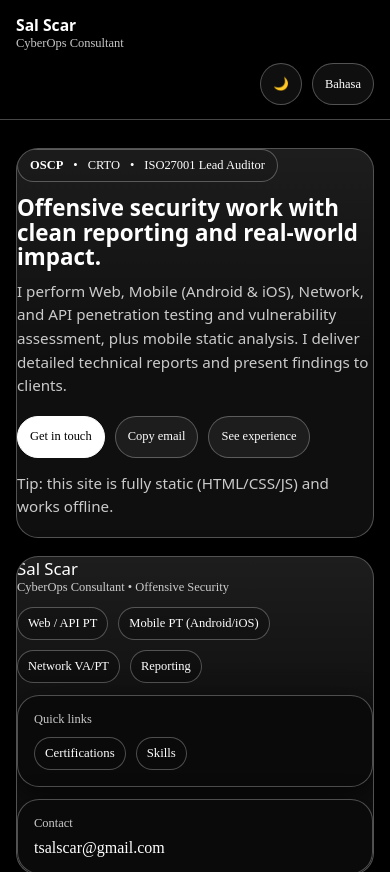
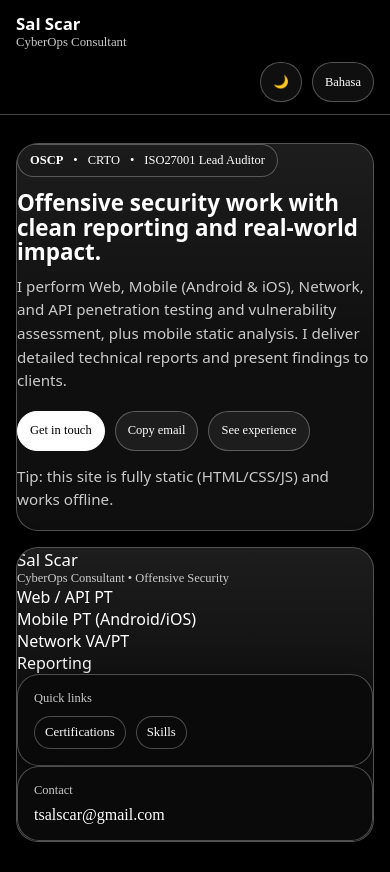
Before and after one commit to dedsec1121fk/Sal-Scar-Project, a plain HTML site: page index.html in a window 390 px wide. Shown: the top 872 px of the page. Drawn offline with Linux system fonts and the light colour scheme.

Commit message:
Add files via upload

```diff
--- a/style.css
+++ b/style.css
@@ -224,12 +224,7 @@ a {
 .hero {
   padding: 46px 0 18px;
 }
-.hero-grid {
-  display: grid;
-  grid-template-columns: 1.15fr .85fr;
-  gap: 18px;
-  align-items: stretch;
-}
+.hero-grid{display:grid;grid-template-columns:1fr;gap:16px;align-items:stretch;}
 @media (max-width: 900px) {
   .hero-grid { grid-template-columns: 1fr; }
   .nav { display: none; }
@@ -289,41 +284,6 @@ a {
   display: flex;
   flex-wrap: wrap;
   gap: 10px;
-}
-
-.mini-profile {
-  display: grid;
-  gap: 12px;
-}
-.avatar {
-  width: 88px;
-  height: 88px;
-  border-radius: 28px;
-  border: 1px solid var(--nm-border);
-  background: var(--nm-menu-solid);
-  display: grid;
-  place-items: center;
-  font-family: var(--font-secondary, system-ui);
-  color: var(--nm-accent);
-  font-size: 1.4rem;
-  user-select: none;
-}
-.badge-row {
-  display: flex;
-  flex-wrap: wrap;
-  gap: 10px;
-}
-.badge {
-  display: inline-flex;
-  align-items: center;
-  gap: 8px;
-  padding: 8px 10px;
-  border-radius: var(--radius-pill);
-  border: 1px solid var(--nm-border);
-  background: var(--nm-menu-solid);
-  font-family: var(--font-mono, ui-monospace);
-  font-size: 0.78rem;
-  color: var(--nm-text);
 }
 
 .section {
@@ -471,3 +431,14 @@ a {
   .btn{font-size:0.78rem}
   .brand h1{max-width: 180px}
 }
+
+
+/* Header polish */
+.topbar .row{padding:12px 0}
+.brand h1{font-size:1.05rem}
+.brand p{font-size:0.8rem}
+.actions .btn{border-radius:999px}
+@media (max-width:520px){
+  .actions{justify-content:flex-end}
+  .btn{min-height:40px}
+}
```
